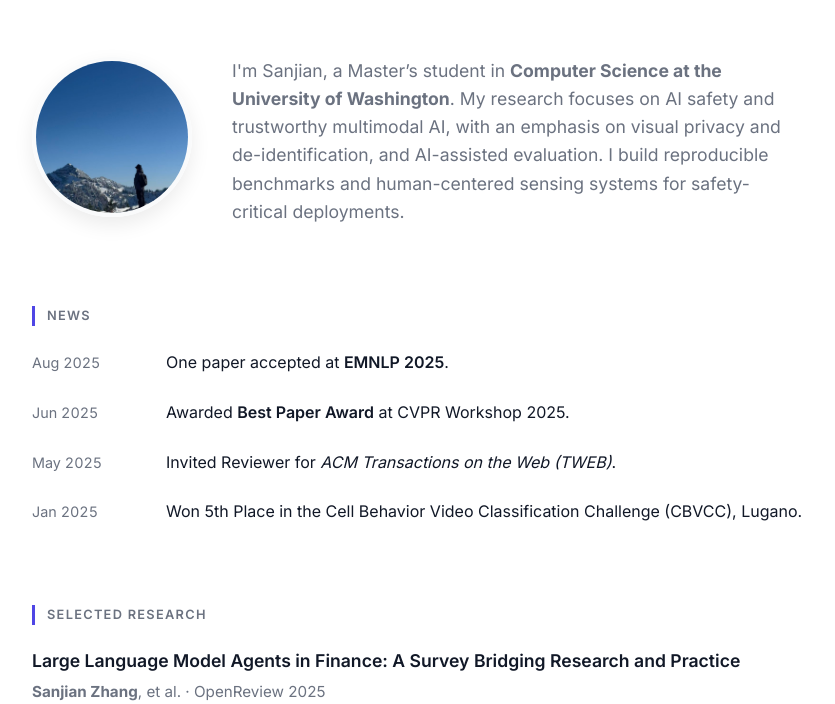
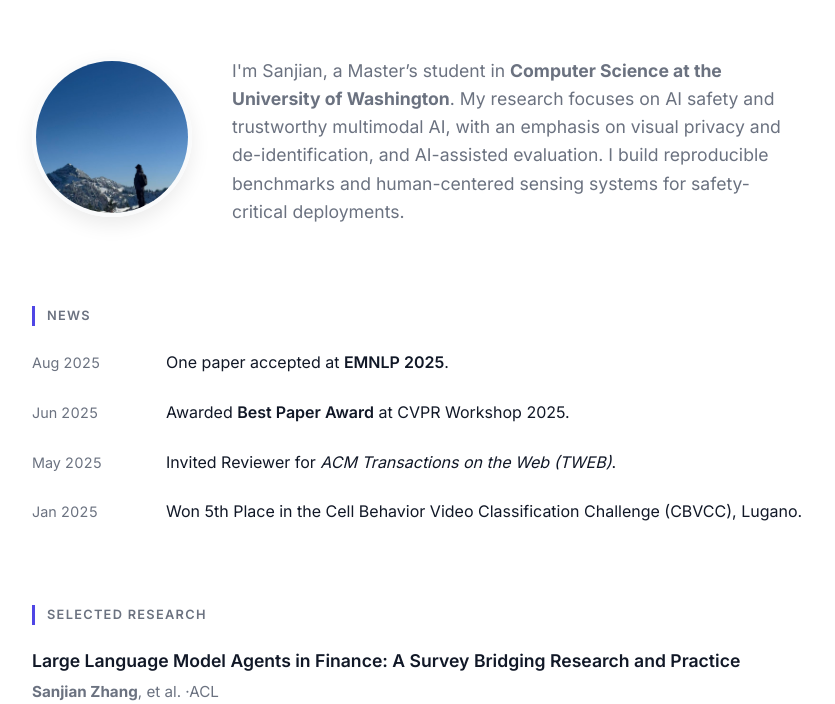
Before and after one commit to Sanjian-Zhang/Sanjian-Zhang.github.io, a plain HTML site: page index.html in a window 1280 px wide. Shown: the part 96-800 px from the top of the page, without its empty margins (222-1057 px from the left). Drawn offline with Linux system fonts and the light colour scheme.

Commit message:
Update paper metadata for research article

```diff
--- a/index.html
+++ b/index.html
@@ -263,7 +263,7 @@
 
       <div class="paper-item">
         <span class="paper-title">Large Language Model Agents in Finance: A Survey Bridging Research and Practice</span>
-        <span class="paper-meta"><strong>Sanjian Zhang</strong>, et al. · OpenReview 2025</span>
+        <span class="paper-meta"><strong>Sanjian Zhang</strong>, et al. ·ACL </span>
         <div class="paper-links">
           <a href="https://aclanthology.org/anthology-files/pdf/findings/2025.findings-emnlp.972.pdf" target="_blank">[Paper]</a>
         </div>
```
